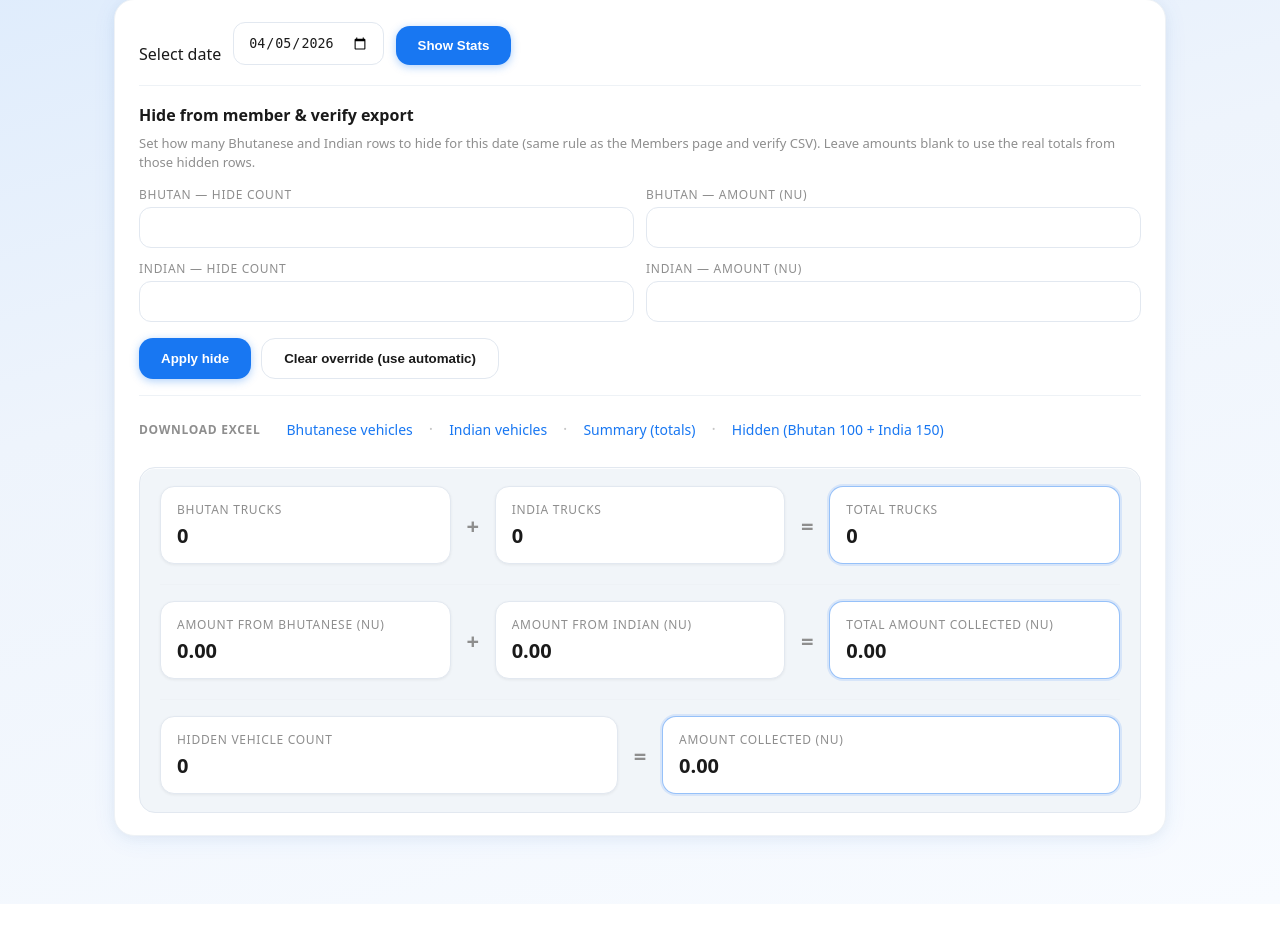
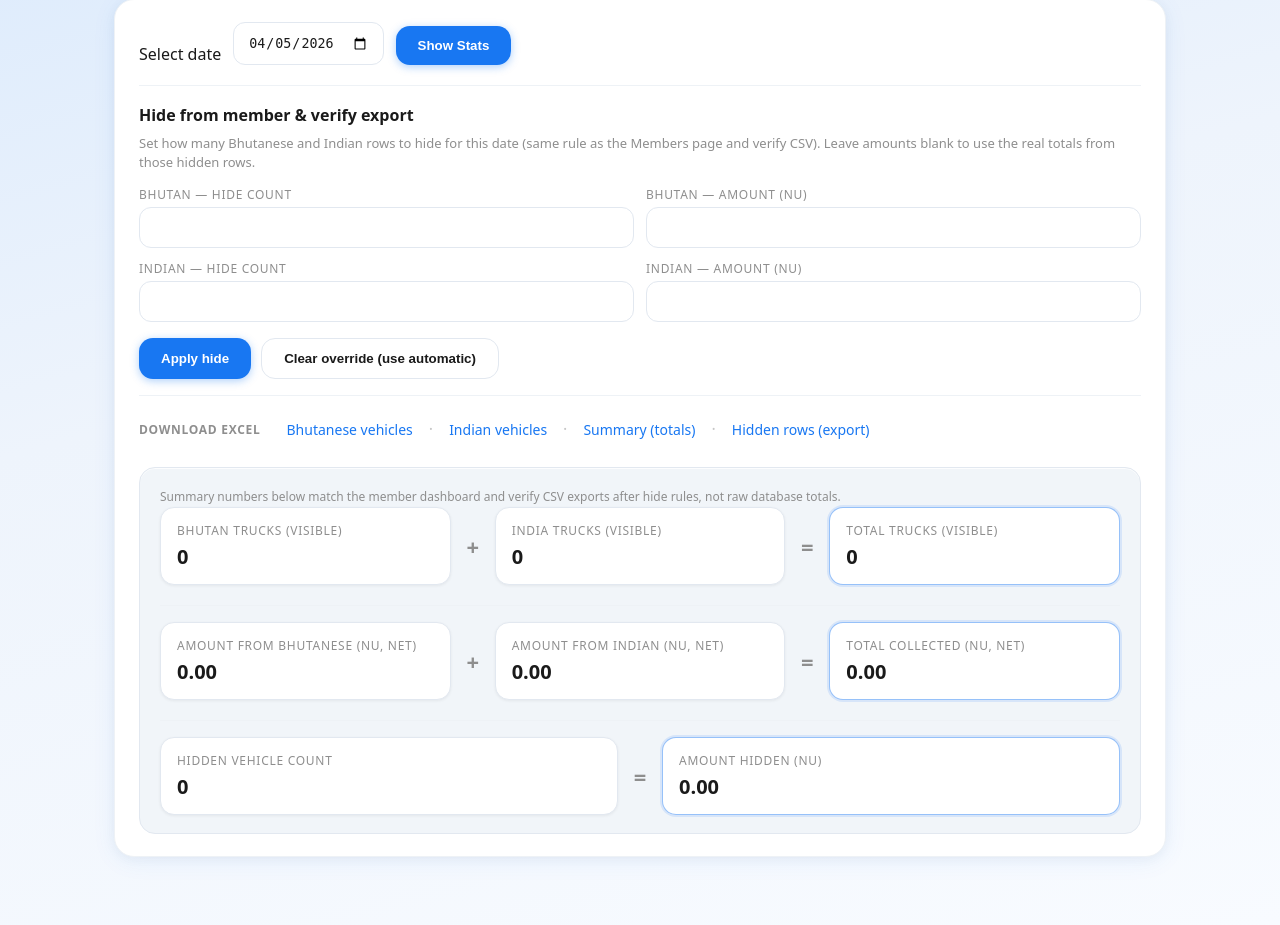
Before and after one commit to beacparking/BEAC-CLEAN, a Flask app: page /stats in a window 1280 px wide. Shown: the part 204-1129 px from the top of the page. Before the commit the page ends 1063 px from the top, so only its background shows below. Run offline with Flask 3, Linux system fonts and the light colour scheme; the visitor is signed in with stand-in values (Sample User, id 1); data that the repository does not hold is empty; some libraries are stand-ins or nearby versions.

Commit message:
Fix stats net totals, CSV hide rules, and labels

```diff
--- a/app.py
+++ b/app.py
@@ -186,6 +186,29 @@ def _amount_subtract_for_members(override, detail_rows, hidden_ids):
         if override.get("indian_amount") is not None:
             amt_ih_hid = float(override["indian_amount"])
     return amt_bh_hid, amt_ih_hid
+
+
+def _member_hide_sets(for_date):
+    """Hidden vehicle ids for a date using DB override or automatic ramp (same as members / verify)."""
+    conn = get_db()
+    cur = conn.cursor()
+    cur.execute(
+        """
+        SELECT id, truck_type, daily_token, load_type, amount_collected
+        FROM vehicle_qr
+        WHERE generated_date = %s
+        ORDER BY truck_type, daily_token
+        """,
+        (for_date,),
+    )
+    detail_rows = cur.fetchall()
+    conn.close()
+    n_bh = sum(1 for r in detail_rows if r[1] == "Bhutanese")
+    n_in = sum(1 for r in detail_rows if r[1] == "Indian")
+    ov = _fetch_member_hide_override(for_date)
+    hb, hi = _resolve_hide_counts(n_bh, n_in, for_date, ov)
+    hidden_ids = _hidden_vehicle_ids_from_rows(detail_rows, hb, hi)
+    return hidden_ids, detail_rows, ov
 
 
 # ======================
@@ -658,12 +681,19 @@ def stats():
     amt_bh_h, amt_ih_h = _amount_subtract_for_members(hide_ov, detail_rows, hid)
     hidden_amount = amt_bh_h + amt_ih_h
 
+    bhutan_sub = sum(1 for r in detail_rows if r[0] in hid and r[1] == "Bhutanese")
+    indian_sub = sum(1 for r in detail_rows if r[0] in hid and r[1] == "Indian")
+    bhutan_visible = max(0, bhutanese - bhutan_sub)
+    indian_visible = max(0, indian_count - indian_sub)
+    amt_bhutan_net = max(0.0, amt_bhutan - amt_bh_h)
+    amt_indian_net = max(0.0, amt_indian - amt_ih_h)
+
     stats_data = {
-        "bhutanese": bhutanese,
-        "indian": indian_count,
-        "total": total,
-        "amounts_bhutanese": {"total": amt_bhutan},
-        "amounts_indian": {"total": amt_indian},
+        "bhutanese": bhutan_visible,
+        "indian": indian_visible,
+        "total": bhutan_visible + indian_visible,
+        "amounts_bhutanese": {"total": amt_bhutan_net},
+        "amounts_indian": {"total": amt_indian_net},
         "hidden_count": hidden_count,
         "hidden_amount": hidden_amount,
     }
@@ -849,7 +879,7 @@ def members():
 
 @app.route("/stats/export")
 def stats_export():
-    if not session.get("stats_logged_in"):
+    if not (session.get("stats_logged_in") or session.get("logged_in")):
         return redirect(url_for("login"))
 
     date_str = request.args.get("date")
@@ -860,25 +890,18 @@ def stats_export():
     summary = request.args.get("summary")
     only_150 = request.args.get("only_150") or request.args.get("only_200")
 
-    # Summary CSV: single row with total / Bhutanese / Indian amounts
+    # Summary CSV: amounts after same hide rules as Members / verify export
     if summary == "1":
-        conn = get_db()
-        cur = conn.cursor()
-        cur.execute(
-            """
-            SELECT
-              COALESCE(SUM(CASE WHEN truck_type = 'Bhutanese' THEN amount_collected END), 0) AS bhutanese_amount,
-              COALESCE(SUM(CASE WHEN truck_type = 'Indian' THEN amount_collected END), 0) AS indian_amount
-            FROM vehicle_qr
-            WHERE generated_date = %s
-            """,
-            (d,),
+        hidden_ids, detail_rows, hide_ov = _member_hide_sets(d)
+        amt_bhutan = sum(
+            float(r[4] or 0) for r in detail_rows if r[1] == "Bhutanese"
         )
-        row = cur.fetchone()
-        conn.close()
-
-        bhutan_amt = float(row[0] or 0)
-        indian_amt = float(row[1] or 0)
+        amt_indian = sum(float(r[4] or 0) for r in detail_rows if r[1] == "Indian")
+        amt_bh_h, amt_ih_h = _amount_subtract_for_members(
+            hide_ov, detail_rows, hidden_ids
+        )
+        bhutan_amt = max(0.0, amt_bhutan - amt_bh_h)
+        indian_amt = max(0.0, amt_indian - amt_ih_h)
         total_amt = bhutan_amt + indian_amt
 
         output = io.StringIO()
@@ -895,8 +918,9 @@ def stats_export():
             download_name=f"stats_summary_{d}.csv",
         )
 
-    # CSV of vehicles hidden from members/stats (7 Bhutan + 8 India when enough trucks today)
+    # CSV listing rows hidden from members / verify (override or automatic ramp)
     if only_150 == "1":
+        hidden_ids, _, _ = _member_hide_sets(d)
         conn = get_db()
         cur = conn.cursor()
         cur.execute(
@@ -910,11 +934,7 @@ def stats_export():
         )
         rows_all = cur.fetchall()
         conn.close()
-        detail = [(r[0], r[1], r[2], r[3], r[4]) for r in rows_all]
-        n_bh = sum(1 for r in rows_all if r[1] == "Bhutanese")
-        n_in = sum(1 for r in rows_all if r[1] == "Indian")
-        hide_bh, hide_ih = _ramped_hide_counts_today(n_bh, n_in, d)
-        hidden = _hidden_vehicle_ids_from_rows(detail, hide_bh, hide_ih)
+        hidden = hidden_ids
         bhutan_out = sorted(
             [r for r in rows_all if r[0] in hidden and r[1] == "Bhutanese"],
             key=lambda r: r[2],
@@ -943,10 +963,12 @@ def stats_export():
             download_name=f"stats_hidden_display_{d}.csv",
         )
 
+    hidden_ids, _, _ = _member_hide_sets(d)
+
     conn = get_db()
     cur = conn.cursor()
     query = """
-        SELECT daily_token, vehicle_number, truck_type, load_type, ticket_number, amount_collected, generated_date, expires_date
+        SELECT id, daily_token, vehicle_number, truck_type, load_type, ticket_number, amount_collected, generated_date, expires_date
         FROM vehicle_qr
         WHERE generated_date = %s
     """
@@ -957,8 +979,9 @@ def stats_export():
     query += " ORDER BY daily_token"
 
     cur.execute(query, tuple(params))
-    rows = cur.fetchall()
+    rows = [r for r in cur.fetchall() if r[0] not in hidden_ids]
     conn.close()
+    rows = [r[1:] for r in rows]
 
     if truck_type == "Bhutanese":
         filename = f"stats_{d}_bhutanese.csv"
--- a/templates/stats.html
+++ b/templates/stats.html
@@ -73,40 +73,41 @@
     <span class="stats-csv-nav__sep" aria-hidden="true">·</span>
     <a href="#" class="stats-csv-link" data-csv="summary">Summary (totals)</a>
     <span class="stats-csv-nav__sep" aria-hidden="true">·</span>
-    <a href="#" class="stats-csv-link" data-csv="hidden150">Hidden (Bhutan 100 + India 150)</a>
+    <a href="#" class="stats-csv-link" data-csv="hidden150">Hidden rows (export)</a>
 </nav>
 
 {% if stats %}
 <div class="qr-box">
-    <div class="members-amount-equation stats-vehicle-equation" role="group" aria-label="Vehicle count totals">
+    <p class="stats-note">Summary numbers below match the member dashboard and verify CSV exports after hide rules, not raw database totals.</p>
+    <div class="members-amount-equation stats-vehicle-equation" role="group" aria-label="Visible vehicle counts (after hide)">
         <div class="members-amount-card">
-            <div class="stats-summary-label">Bhutan trucks</div>
+            <div class="stats-summary-label">Bhutan trucks (visible)</div>
             <div class="stats-summary-value">{{ stats.bhutanese }}</div>
         </div>
         <span class="members-amount-op" aria-hidden="true">+</span>
         <div class="members-amount-card">
-            <div class="stats-summary-label">India trucks</div>
+            <div class="stats-summary-label">India trucks (visible)</div>
             <div class="stats-summary-value">{{ stats.indian }}</div>
         </div>
         <span class="members-amount-op" aria-hidden="true">=</span>
         <div class="members-amount-card members-amount-card--total">
-            <div class="stats-summary-label">Total trucks</div>
+            <div class="stats-summary-label">Total trucks (visible)</div>
             <div class="stats-summary-value">{{ stats.total }}</div>
         </div>
     </div>
-    <div class="members-amount-equation" role="group" aria-label="Amount breakdown">
+    <div class="members-amount-equation" role="group" aria-label="Net amounts after hide">
         <div class="members-amount-card">
-            <div class="stats-summary-label">Amount from Bhutanese (Nu)</div>
+            <div class="stats-summary-label">Amount from Bhutanese (Nu, net)</div>
             <div class="stats-summary-value">{{ "%.2f"|format(stats.amounts_bhutanese.total) }}</div>
         </div>
         <span class="members-amount-op" aria-hidden="true">+</span>
         <div class="members-amount-card">
-            <div class="stats-summary-label">Amount from Indian (Nu)</div>
+            <div class="stats-summary-label">Amount from Indian (Nu, net)</div>
             <div class="stats-summary-value">{{ "%.2f"|format(stats.amounts_indian.total) }}</div>
         </div>
         <span class="members-amount-op" aria-hidden="true">=</span>
         <div class="members-amount-card members-amount-card--total">
-            <div class="stats-summary-label">Total amount collected (Nu)</div>
+            <div class="stats-summary-label">Total collected (Nu, net)</div>
             <div class="stats-summary-value">{{ "%.2f"|format(stats.amounts_bhutanese.total + stats.amounts_indian.total) }}</div>
         </div>
     </div>
@@ -117,7 +118,7 @@
         </div>
         <span class="members-amount-op" aria-hidden="true">=</span>
         <div class="members-amount-card members-amount-card--total">
-            <div class="stats-summary-label">Amount collected (Nu)</div>
+            <div class="stats-summary-label">Amount hidden (Nu)</div>
             <div class="stats-summary-value">{{ "%.2f"|format(stats.hidden_amount) }}</div>
         </div>
     </div>
```
